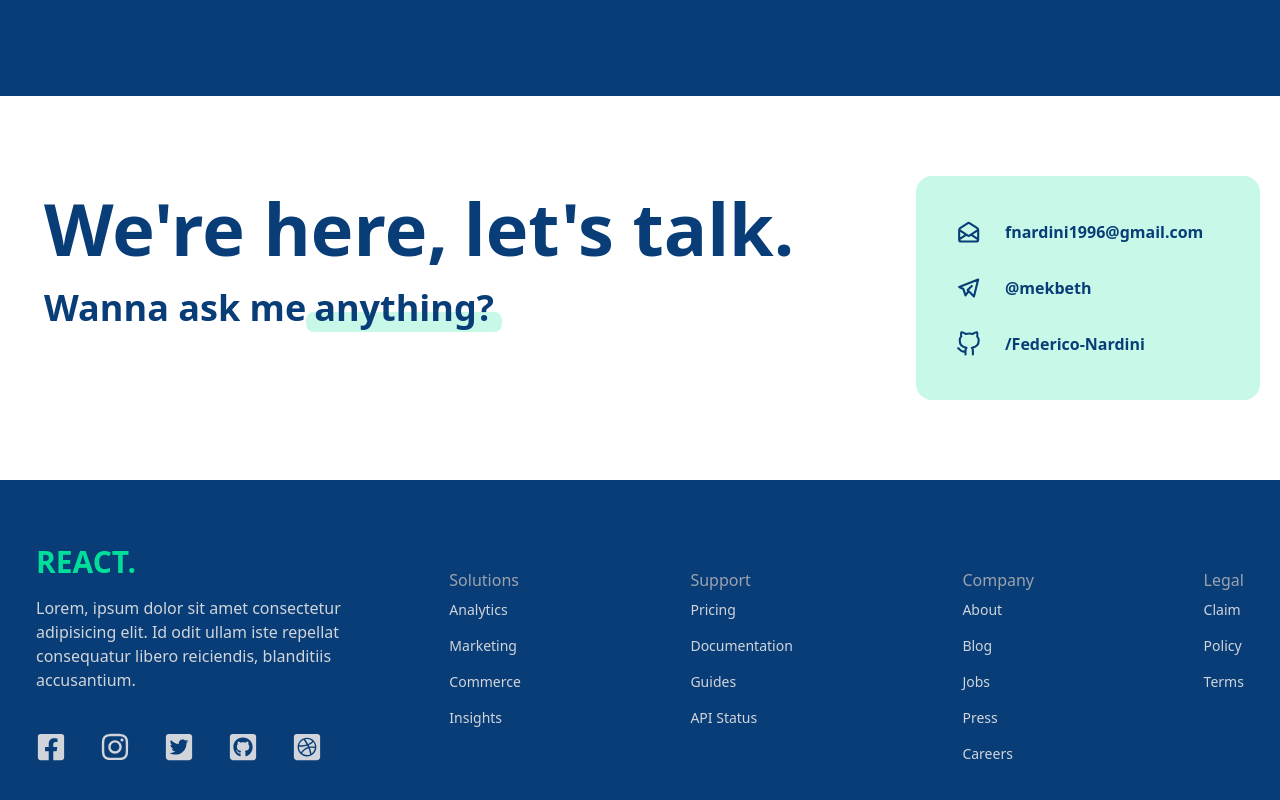
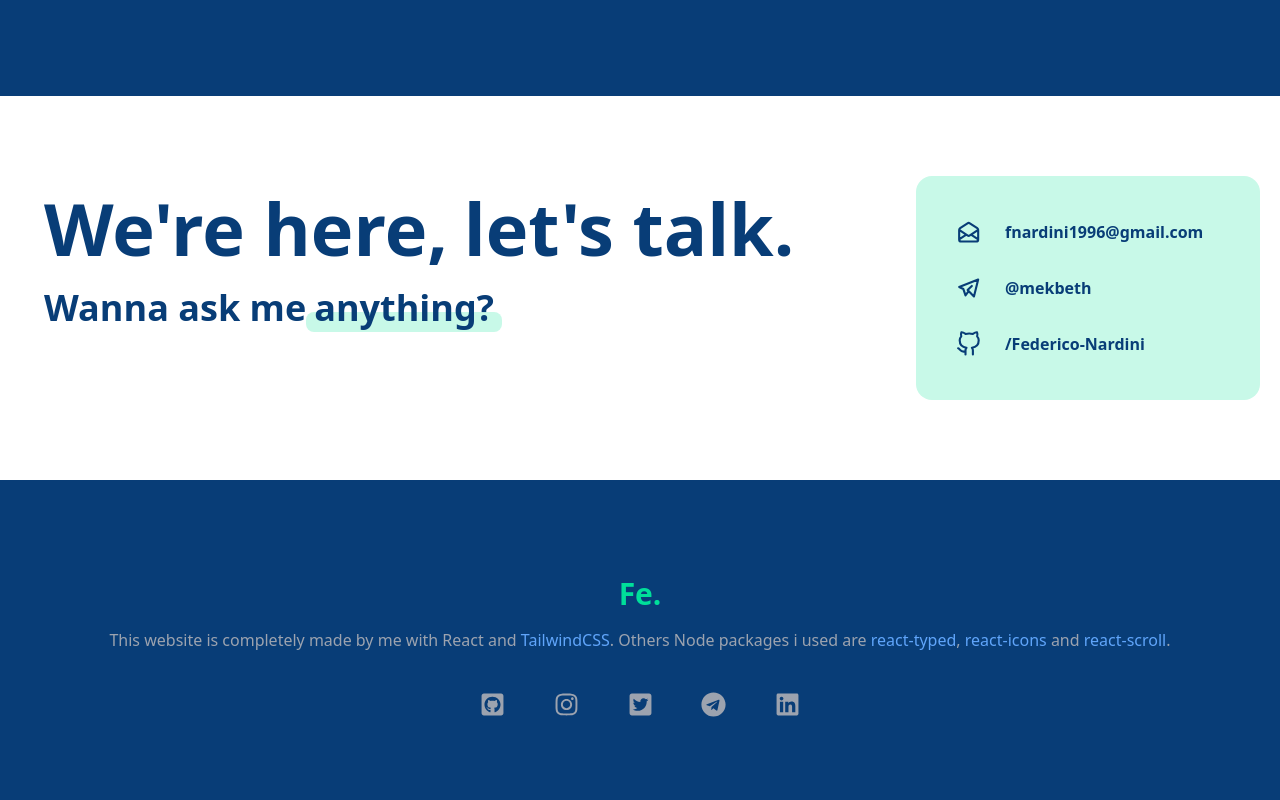
Before and after one commit to Federico-Nardini/portfolio, a React (Vite) app: page / in a window 1280 px wide. Shown: the part 2119-2919 px from the top of the page. Built offline with nearby package versions, Linux system fonts and the light colour scheme.

Commit message:
finished footer section

```diff
--- a/src/Components/Contacts.jsx
+++ b/src/Components/Contacts.jsx
@@ -1,6 +1,5 @@
 import React from "react";
 
-import { BsFillArrowRightCircleFill } from "react-icons/bs";
 import { HiOutlineMailOpen } from "react-icons/hi";
 import { TbBrandTelegram } from "react-icons/tb";
 import { FiGithub } from "react-icons/fi";
@@ -37,6 +36,7 @@ const Contacts = () => {
                         <TbBrandTelegram size={30} />
                         <a
                             href="https://telegram.me/mekbeth"
+                            target="_blank"
                             className="p-3 ml-3 flex w-full  rounded-md font-semibold"
                         >
                             @mekbeth
--- a/src/Components/Footer.jsx
+++ b/src/Components/Footer.jsx
@@ -5,61 +5,83 @@ import {
     FaGithubSquare,
     FaInstagram,
     FaTwitterSquare,
+    FaTelegram,
+    FaLinkedin,
 } from "react-icons/fa";
 
 const Footer = () => {
     return (
-        <div className="max-w-[1240px] mx-auto py-16 px-4 grid lg:grid-cols-3 gap-8 text-gray-300">
-            <div>
-                <h1 className="w-full text-3xl font-bold text-[#00df9a]">REACT.</h1>
+        <div className=" mx-auto py-20 md:pt-24 md:pb-10 px-4 bg-primary text-gray-400">
+            <div className="md:flex-col md:text-center md:justify-center ">
+                <h1 className=" text-3xl font-bold text-[#00df9a]">Fe.</h1>
+
                 <p className="py-4">
-                    Lorem, ipsum dolor sit amet consectetur adipisicing elit. Id odit ullam iste
-                    repellat consequatur libero reiciendis, blanditiis accusantium.
+                    This website is completely made by me with React and{" "}
+                    <a className="text-blue-400" target="_blank" href="https://tailwindcss.com/">
+                        TailwindCSS
+                    </a>
+                    . Others Node packages i used are{" "}
+                    <a
+                        className="text-blue-400"
+                        target="_blank"
+                        href="https://www.npmjs.com/package/react-typed"
+                    >
+                        react-typed
+                    </a>
+                    ,{" "}
+                    <a
+                        className="text-blue-400"
+                        target="_blank"
+                        href="https://react-icons.github.io/react-icons/"
+                    >
+                        react-icons
+                    </a>{" "}
+                    and{" "}
+                    <a
+                        className="text-blue-400"
+                        target="_blank"
+                        href="https://www.npmjs.com/package/react-scroll"
+                    >
+                        react-scroll
+                    </a>
+                    .
                 </p>
-                <div className="flex justify-between md:w-[75%] my-6">
-                    <FaFacebookSquare size={30} />
-                    <FaInstagram size={30} />
-                    <FaTwitterSquare size={30} />
-                    <FaGithubSquare size={30} />
-                    <FaDribbbleSquare size={30} />
-                </div>
-            </div>
-            <div className="lg:col-span-2 flex justify-between mt-6">
-                <div>
-                    <h6 className="font-medium text-gray-400">Solutions</h6>
-                    <ul>
-                        <li className="py-2 text-sm">Analytics</li>
-                        <li className="py-2 text-sm">Marketing</li>
-                        <li className="py-2 text-sm">Commerce</li>
-                        <li className="py-2 text-sm">Insights</li>
-                    </ul>
-                </div>
-                <div>
-                    <h6 className="font-medium text-gray-400">Support</h6>
-                    <ul>
-                        <li className="py-2 text-sm">Pricing</li>
-                        <li className="py-2 text-sm">Documentation</li>
-                        <li className="py-2 text-sm">Guides</li>
-                        <li className="py-2 text-sm">API Status</li>
-                    </ul>
-                </div>
-                <div>
-                    <h6 className="font-medium text-gray-400">Company</h6>
-                    <ul>
-                        <li className="py-2 text-sm">About</li>
-                        <li className="py-2 text-sm">Blog</li>
-                        <li className="py-2 text-sm">Jobs</li>
-                        <li className="py-2 text-sm">Press</li>
-                        <li className="py-2 text-sm">Careers</li>
-                    </ul>
-                </div>
-                <div>
-                    <h6 className="font-medium text-gray-400">Legal</h6>
-                    <ul>
-                        <li className="py-2 text-sm">Claim</li>
-                        <li className="py-2 text-sm">Policy</li>
-                        <li className="py-2 text-sm">Terms</li>
-                    </ul>
+                <div className="flex md:w-80 mx-auto justify-between  my-6">
+                    <a
+                        target="_blank"
+                        className="hover:text-accent hover:scale-105"
+                        href="https://github.com/Federico-Nardini"
+                    >
+                        <FaGithubSquare size={25} />
+                    </a>
+                    <a
+                        target="_blank"
+                        className="hover:text-accent hover:scale-105"
+                        href="https://www.instagram.com/feather.ico/"
+                    >
+                        <FaInstagram size={25} />
+                    </a>
+                    <a
+                        target="_blank"
+                        className="hover:text-accent hover:scale-105"
+                        href="https://twitter.com/Mekbeth1"
+                    >
+                        <FaTwitterSquare size={25} />
+                    </a>
+                    <a
+                        target="_blank"
+                        className="hover:text-accent hover:scale-105"
+                        href="https://telegram.me/mekbeth"
+                    >
+                        <FaTelegram size={25} />
+                    </a>
+                    <a
+                        target="_blank"
+                        className="hover:text-accent hover:scale-105"
+                        href="https://www.linkedin.com/in/federico-nardini-523b10179/"
+                    >
+                        <FaLinkedin size={25} />
+                    </a>
                 </div>
             </div>
         </div>
--- a/src/Components/Navbar.jsx
+++ b/src/Components/Navbar.jsx
@@ -66,7 +66,7 @@ const Navbar = () => {
                     className={
                         !nav
                             ? "fixed left-[-100%]"
-                            : "fixed left-0 top-0 w-[60%] h-full border-r bg-black border-r-gray-900 ease-in-out duration-200"
+                            : "fixed left-0 top-0 w-[60%] h-full border-r bg-primaryDarker border-r-gray-900 ease-in-out duration-200"
                     }
                 >
                     <h1 className="w-full text-3xl font-bold text-accent m-4">Fe.</h1>
```
